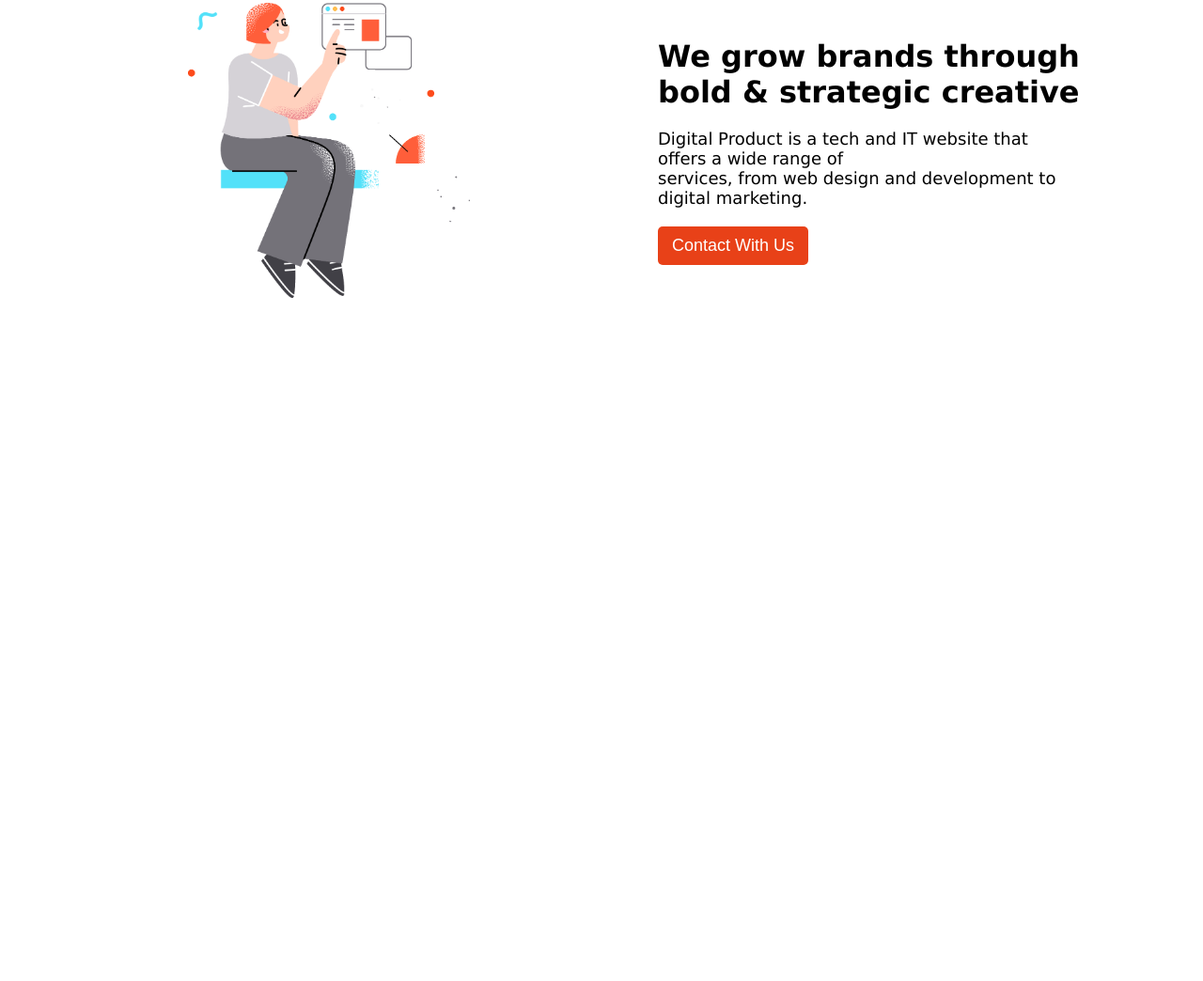
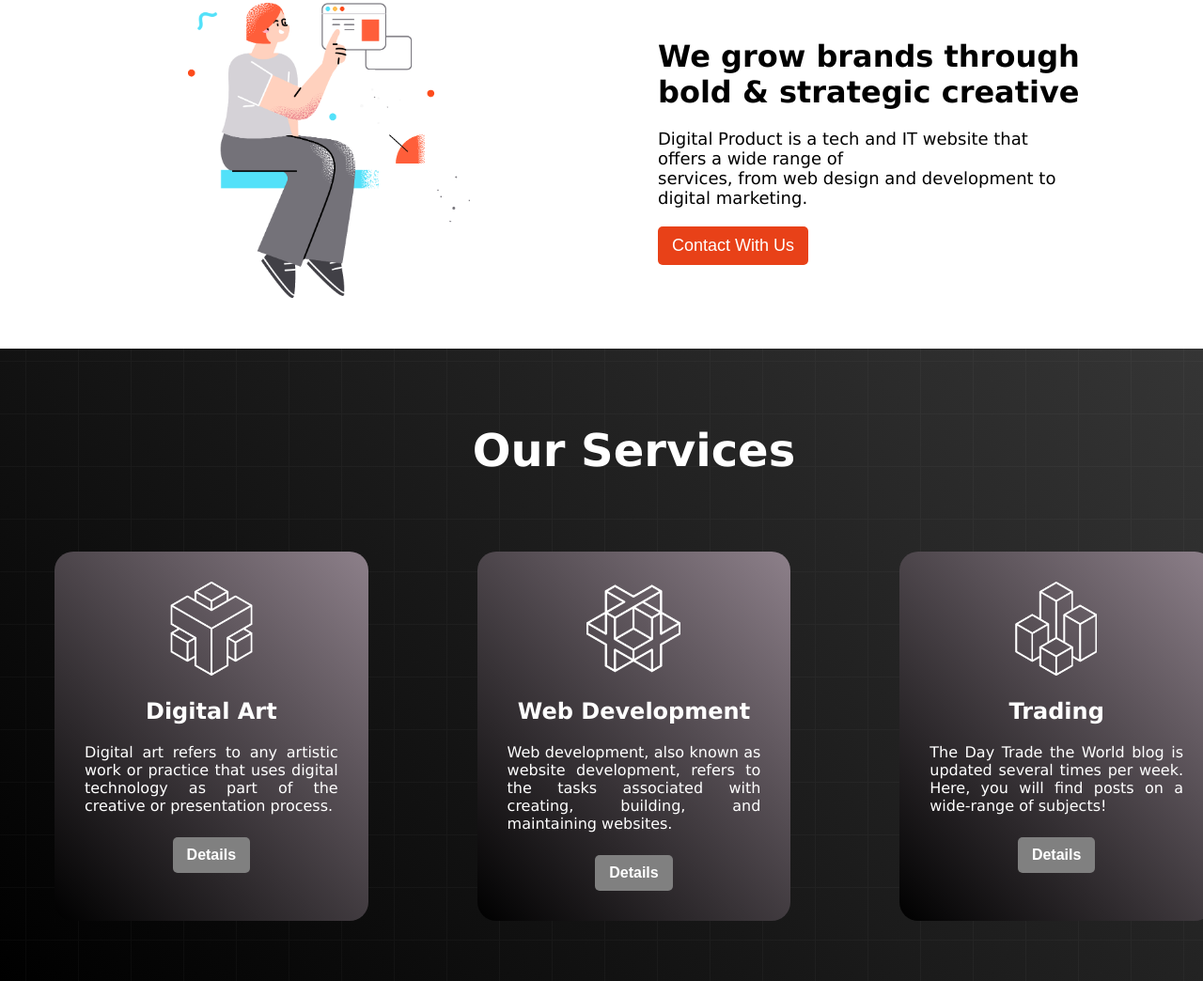
Before and after one commit to engsabbir/digital-product, a plain HTML site: page index.html in a window 1280 px wide. Shown: the part 1053-2097 px from the top of the page at 94% size. Before the commit the page ends 1424 px from the top, so only its background shows below. Drawn offline with Linux system fonts and the light colour scheme.

Commit message:
Our Services section Added

```diff
--- a/index.html
+++ b/index.html
@@ -51,6 +51,33 @@
             </div>
         </div>
         <!-- about section end -->
+        <!-- our service section start -->
+        <div class="our-services-section">
+            <h1>Our Services</h1>
+            <div class="services-list">
+                <div class="service">
+                    <img src="icon/0.png" alt="">
+                    <h2>Digital Art</h2>
+                    <p>Digital art refers to any artistic work or practice that uses digital technology as part of the creative or presentation process.</p>
+                    <button>Details</button>
+                </div>
+                <div class="service">
+                    <img src="icon/1.png" alt="">
+                    <h2>Web Development</h2>
+                    <p>Web development, also known as website development, refers to the tasks associated with creating, building, and maintaining websites.</p>
+                    <button>Details</button>
+                </div>
+                <div class="service">
+                    <img src="icon/2.png" alt="">
+                    <h2>Trading</h2>
+                    <p>The Day Trade the World blog is updated several times per week. Here, you will find posts on a wide-range of subjects!</p>
+                    <button>Details</button>
+                </div>
+            </div>
+        </div>
+        <!-- our service section end -->
+        <!-- useful links section start  -->
+        <!-- useful links section end -->
     </main>
     <footer></footer>
 </body>
--- a/style.css
+++ b/style.css
@@ -107,3 +107,52 @@ body{
     color: #e84118;
     background-color: rgb(0, 0, 0);
 }
+/* our-services-section */
+.our-services-section{
+    color: white;
+    background-image: url('images/background.png'), linear-gradient(45deg, rgb(0,0,0), rgb(55, 55, 55));
+    padding-bottom: 4rem;
+}
+.our-services-section h1{
+    font-size: 3rem;
+    text-align: center;
+    padding: 5rem;
+}
+.services-list{
+    display: flex;
+    justify-content: space-around;
+}
+.service{
+    width: 20%;
+    /* align-items: center; */
+    text-align: center;
+    /* margin-bottom: 100px; */
+    padding: 2rem;
+    background-image: linear-gradient(45deg, rgb(0,0,0), rgb(141, 128, 138));
+    border-radius: 20px;
+}
+.service img{
+    width: 100px;
+}
+.service h2{
+    margin: 20px 0;
+}
+.service p{
+    text-align: justify;
+}
+.service button{
+    margin-top: 1.5rem;
+    padding: 10px 15px;
+    background-color: gray;
+    font-weight: 700;
+    color: white;
+    font-size: 16px;
+    border: none;
+    border-radius: 5px;
+    cursor: pointer;
+}
+.service button:hover{
+    color: #e84118;
+    background-color: white;
+}
+/* useful links  */
```
